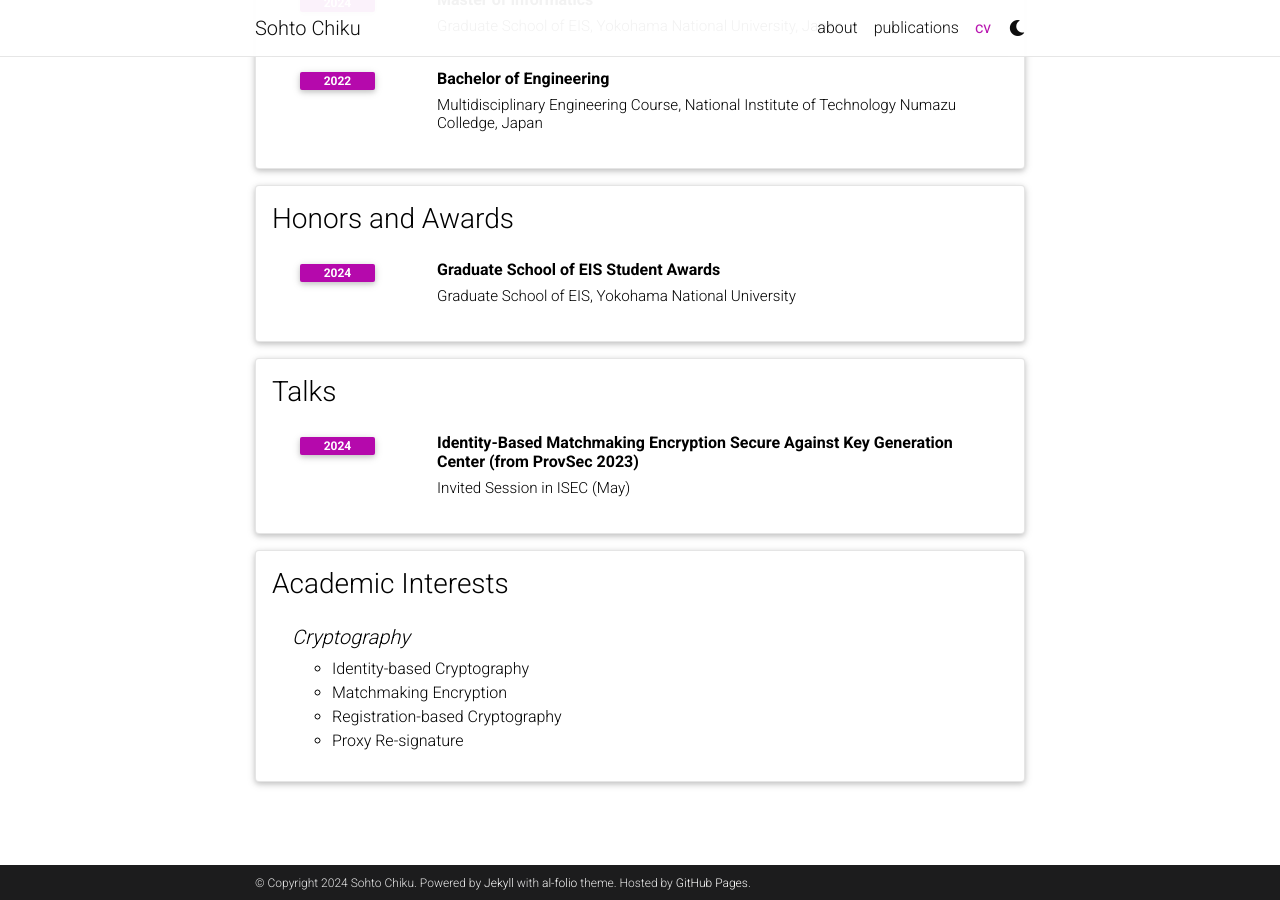
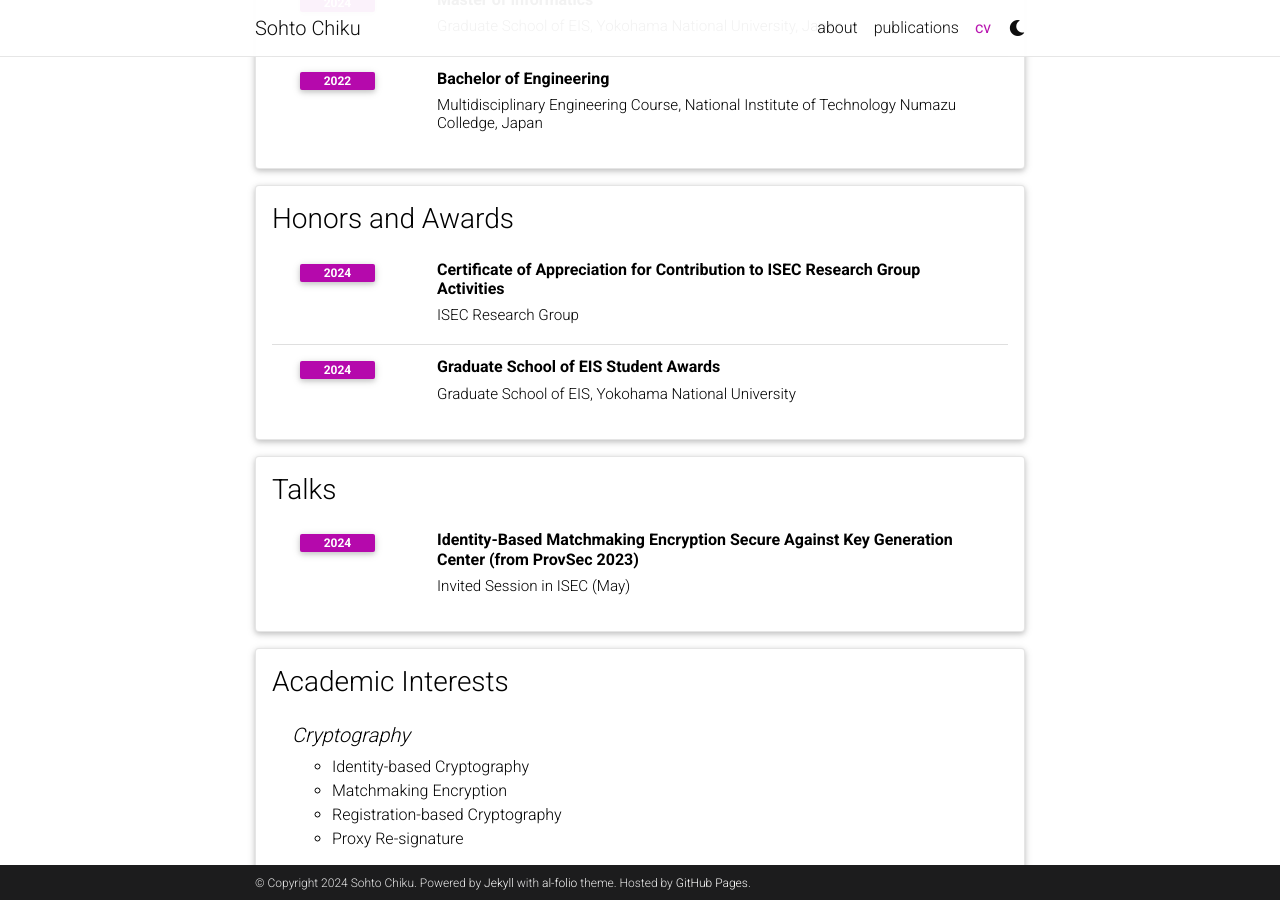
Before and after one commit to csort99/csort99.github.io, a Jekyll site: the page built from _pages/cv.md, in a window 1280 px wide and 900 px high, scrolled down 444 px. Built offline with Jekyll 4.4.1, drawn with Linux system fonts in a browser that asks for light colours; comment, search, counter and statistics services are not loaded; a style sheet for code colours, icons or effects is not loaded.

Commit message:
Update cv.yml

```diff
--- a/_data/cv.yml
+++ b/_data/cv.yml
@@ -23,6 +23,9 @@
 - title: Honors and Awards
   type: time_table
   contents:
+   - title: Certificate of Appreciation for Contribution to ISEC Research Group Activities
+     institution: ISEC Research Group
+     year: 2024
    - title: Graduate School of EIS Student Awards
      institution: Graduate School of EIS, Yokohama National University
      year: 2024
```
